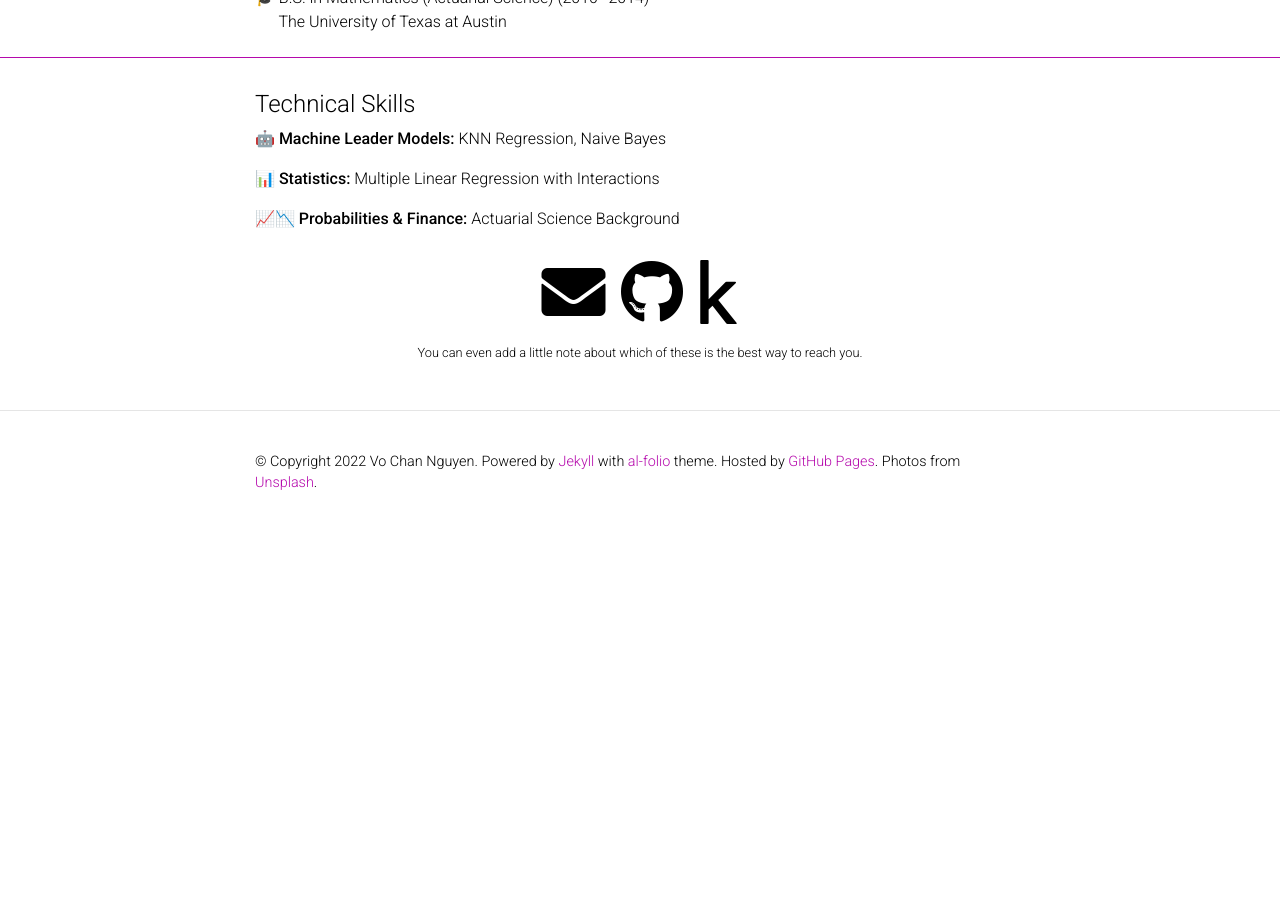
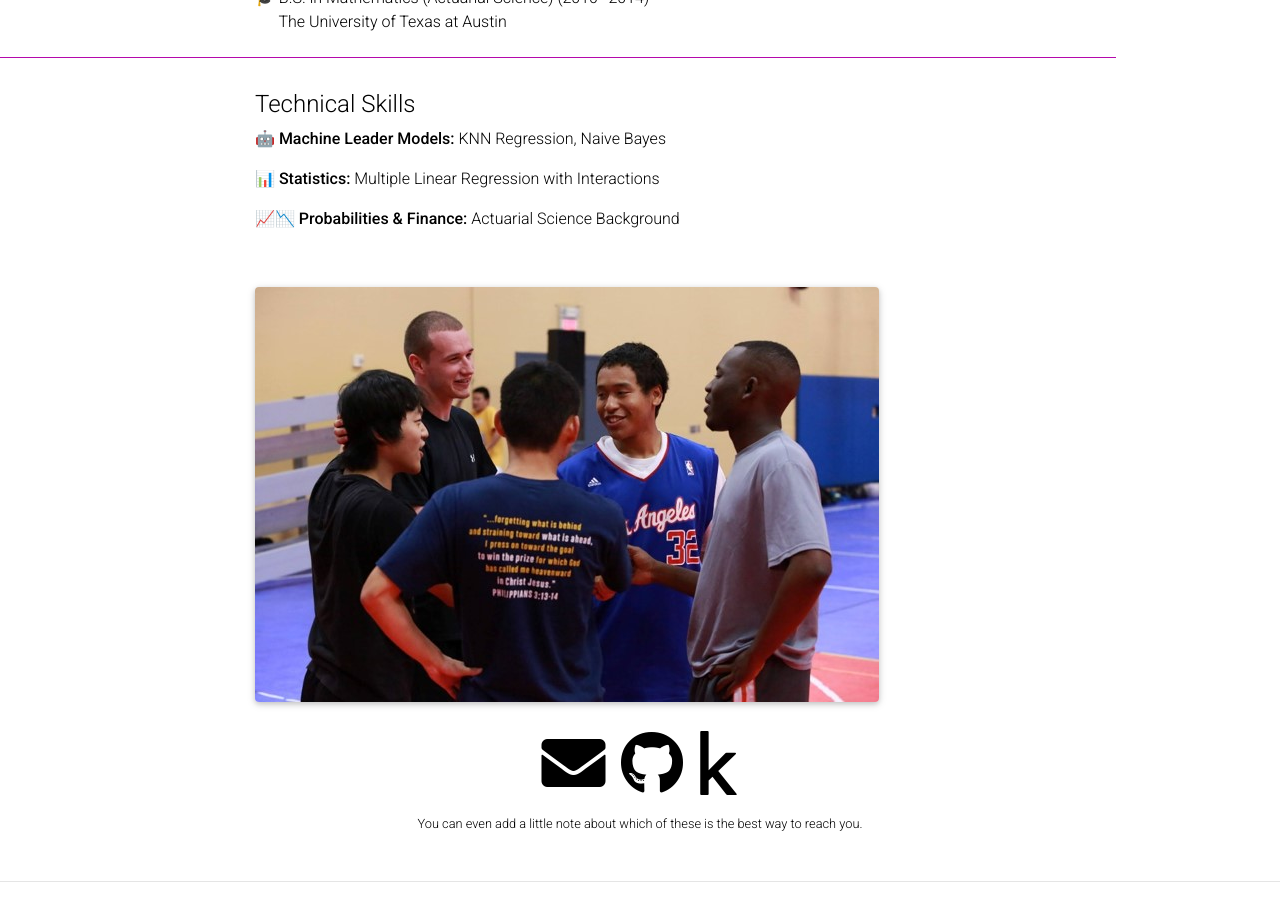
Before and after one commit to Vochannguyen/vochannguyen.github.io, a Jekyll site: the page built from _pages/about.md, in a window 1280 px wide and 900 px high, scrolled down 717 px. Built offline with Jekyll 4.4.1, drawn with Linux system fonts in a browser that asks for light colours; full-size pictures stand in for the smaller copies a plugin makes; comment, search, counter and statistics services are not loaded; a style sheet for code colours, icons or effects is not loaded; before the commit the page ends 1251 px from its top, so only the background shows below that.

Commit message:
trying images

```diff
--- a/_pages/about.md
+++ b/_pages/about.md
@@ -40,3 +40,10 @@
 📊 **Statistics:** Multiple Linear Regression with Interactions
 
 📈📉 **Probabilities & Finance:** Actuarial Science Background
+
+<br>
+
+<div class="row">
+    <div class="col-sm mt-3 mt-md-0">
+        {% include figure.html path="assets/img/basketball.jpg" title="example image" class="img-fluid rounded z-depth-1" %}
+    </div>
```
